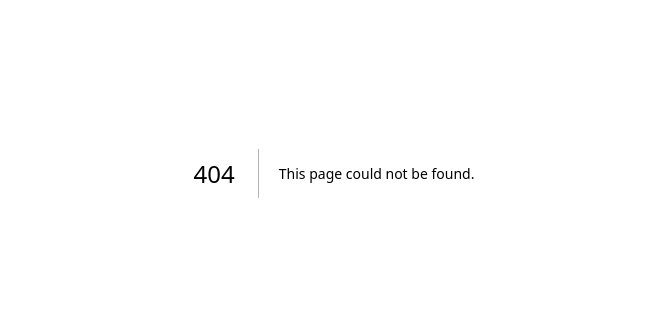
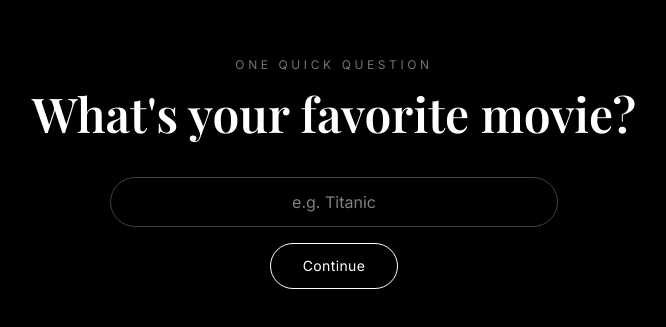
Before and after one commit to seethasmk/movie-memory, a Next.js app: page /onboarding in a window 1280 px wide. Before the commit this address had no page. Shown: the part 227-554 px from the top of the page, without its empty margins (306-972 px from the left). Built offline with nearby package versions, Linux system fonts and the light colour scheme; no server answers; the database is empty; sample sign-in values are in the browser's storage.

Commit message:
Add onboarding and redirects

```diff
--- a/next.config.ts
+++ b/next.config.ts
@@ -2,8 +2,8 @@ import type { NextConfig } from "next";
 
 const nextConfig: NextConfig = {
   /* config options here */
-  cacheComponents: true,
-  partialPrefetching: true,
+  //cacheComponents: true,
+  //partialPrefetching: true,
   turbopack: {
     rules: {
       "*.css": {
--- /dev/null
+++ b/src/app/dashboard/page.tsx
@@ -0,0 +1,54 @@
+import { auth, signOut } from "@/auth";
+import { redirect } from "next/navigation";
+import { prisma } from "@/lib/prisma";
+import { serif, sans } from "@/lib/fonts";
+
+// User dashboard (login required)
+export default async function Dashboard() {
+  const session = await auth();
+  if (!session?.user?.id) redirect("/");
+
+  // No movie yet? Finish onboarding first
+  const user = await prisma.user.findUnique({ where: { id: session.user.id } });
+  if (!user?.favoriteMovie) redirect("/onboarding");
+
+  const displayName = user.name ?? "Movie Lover";
+
+  return (
+    <main className={`${sans.className} min-h-screen bg-black text-white`}>
+      {/* Top bar */}
+      <header className="flex items-center justify-between border-b border-neutral-900 px-10 py-6">
+        <span className={`${serif.className} text-xl`}>Movie Memory</span>
+        <form
+          action={async () => {
+            "use server";
+            await signOut({ redirectTo: "/" });
+          }}
+        >
+          <button className="rounded-full border border-neutral-700 px-5 py-2 text-xs uppercase tracking-widest text-neutral-300 transition hover:border-white hover:text-white">
+            Log out
+          </button>
+        </form>
+      </header>
+
+      {/* Profile */}
+      <section className="mx-auto mt-20 flex max-w-xl flex-col items-center text-center">
+        {user.image ? (
+          <img src={user.image} alt={displayName} className="h-24 w-24 rounded-full border border-neutral-800 object-cover" />
+        ) : (
+          <div className="flex h-24 w-24 items-center justify-center rounded-full border border-neutral-800 text-3xl">
+            {displayName[0]}
+          </div>
+        )}
+
+        <p className="mt-8 text-xs uppercase tracking-[0.3em] text-neutral-500">Welcome back</p>
+        <h1 className={`${serif.className} mt-3 text-5xl`}>{displayName}</h1>
+        <p className="mt-2 text-neutral-500">{user.email}</p>
+
+        {/* Favorite movie */}
+        <p className="mt-12 text-xs uppercase tracking-[0.3em] text-neutral-500">Favorite movie</p>
+        <p className={`${serif.className} mt-3 text-3xl`}>{user.favoriteMovie}</p>
+      </section>
+    </main>
+  );
+}
--- /dev/null
+++ b/src/app/onboarding/page.tsx
@@ -0,0 +1,59 @@
+import { auth } from "@/auth";
+import { redirect } from "next/navigation";
+import { prisma } from "@/lib/prisma";
+import { movieSchema } from "@/lib/validation";
+import { serif, sans } from "@/lib/fonts";
+
+// First-time setup: ask for favorite movie
+export default async function Onboarding({
+  searchParams,
+}: {
+  searchParams: Promise<{ error?: string }>;
+}) {
+  const session = await auth();
+  if (!session?.user?.id) redirect("/");
+
+  // Already onboarded? Skip to dashboard
+  const user = await prisma.user.findUnique({ where: { id: session.user.id } });
+  if (user?.favoriteMovie) redirect("/dashboard");
+
+  const { error } = await searchParams;
+
+  async function saveMovie(formData: FormData) {
+    "use server";
+    const session = await auth();
+    if (!session?.user?.id) redirect("/");
+
+    const result = movieSchema.safeParse(formData.get("movie"));
+    if (!result.success) redirect("/onboarding?error=invalid");
+
+    await prisma.user.update({
+      where: { id: session.user.id },
+      data: { favoriteMovie: result.data },
+    });
+    redirect("/dashboard");
+  }
+
+  return (
+    <main className={`${sans.className} flex min-h-screen flex-col items-center justify-center bg-black text-white`}>
+      <p className="text-xs uppercase tracking-[0.3em] text-neutral-500">One quick question</p>
+      <h1 className={`${serif.className} mt-4 text-5xl`}>What&apos;s your favorite movie?</h1>
+
+      <form action={saveMovie} className="mt-10 flex w-full max-w-md flex-col items-center gap-4">
+        <input
+          name="movie"
+          required
+          maxLength={100}
+          placeholder="e.g. Titanic"
+          className="w-full rounded-full border border-neutral-700 bg-transparent px-6 py-3 text-center outline-none focus:border-white"
+        />
+        {error && (
+          <p className="text-sm text-red-400">Please enter a valid movie name (1 to 100 characters).</p>
+        )}
+        <button className="rounded-full border border-white px-8 py-3 text-sm tracking-wide transition hover:bg-white hover:text-black">
+          Continue
+        </button>
+      </form>
+    </main>
+  );
+}
--- a/src/app/page.tsx
+++ b/src/app/page.tsx
@@ -1,10 +1,17 @@
-import { Playfair_Display, Inter } from "next/font/google";
-import { signIn } from "@/auth";
+import { auth, signIn } from "@/auth";
+import { redirect } from "next/navigation";
+import { prisma } from "@/lib/prisma";
+import { serif, sans } from "@/lib/fonts";
 
-const serif = Playfair_Display({ subsets: ["latin"], weight: ["600"] });
-const sans = Inter({ subsets: ["latin"] });
+// Landing page with Google sign in
+export default async function Home() {
+  // Logged in? Send to onboarding or dashboard
+  const session = await auth();
+  if (session?.user?.id) {
+    const user = await prisma.user.findUnique({ where: { id: session.user.id } });
+    redirect(user?.favoriteMovie ? "/dashboard" : "/onboarding");
+  }
 
-export default function Home() {
   return (
     <main
       className={`${sans.className} flex min-h-screen flex-col items-center justify-center bg-black text-white`}
@@ -18,7 +25,7 @@ export default function Home() {
       <form
         action={async () => {
           "use server";
-          await signIn("google", { redirectTo: "/dashboard" });
+          await signIn("google", { redirectTo: "/" });
         }}
       >
         <button className="mt-10 rounded-full border border-white px-8 py-3 text-sm tracking-wide transition hover:bg-white hover:text-black">
--- /dev/null
+++ b/src/lib/fonts.ts
@@ -0,0 +1,4 @@
+import { Playfair_Display, Inter } from "next/font/google";
+
+export const serif = Playfair_Display({ subsets: ["latin"], weight: ["600"] });
+export const sans = Inter({ subsets: ["latin"] });
--- /dev/null
+++ b/src/lib/validation.ts
@@ -0,0 +1,14 @@
+import { z } from "zod";
+
+// Movie input rules (shared by onboarding and edit)
+export const movieSchema = z
+  .string()
+  .trim()
+  .transform((s) => s.replace(/\s+/g, " "))
+  .pipe(
+    z
+      .string()
+      .min(1, "Please enter a movie")
+      .max(100, "Movie name is too long")
+      .regex(/[\p{L}\p{N}]/u, "Movie name must contain a letter or number")
+  );
```
